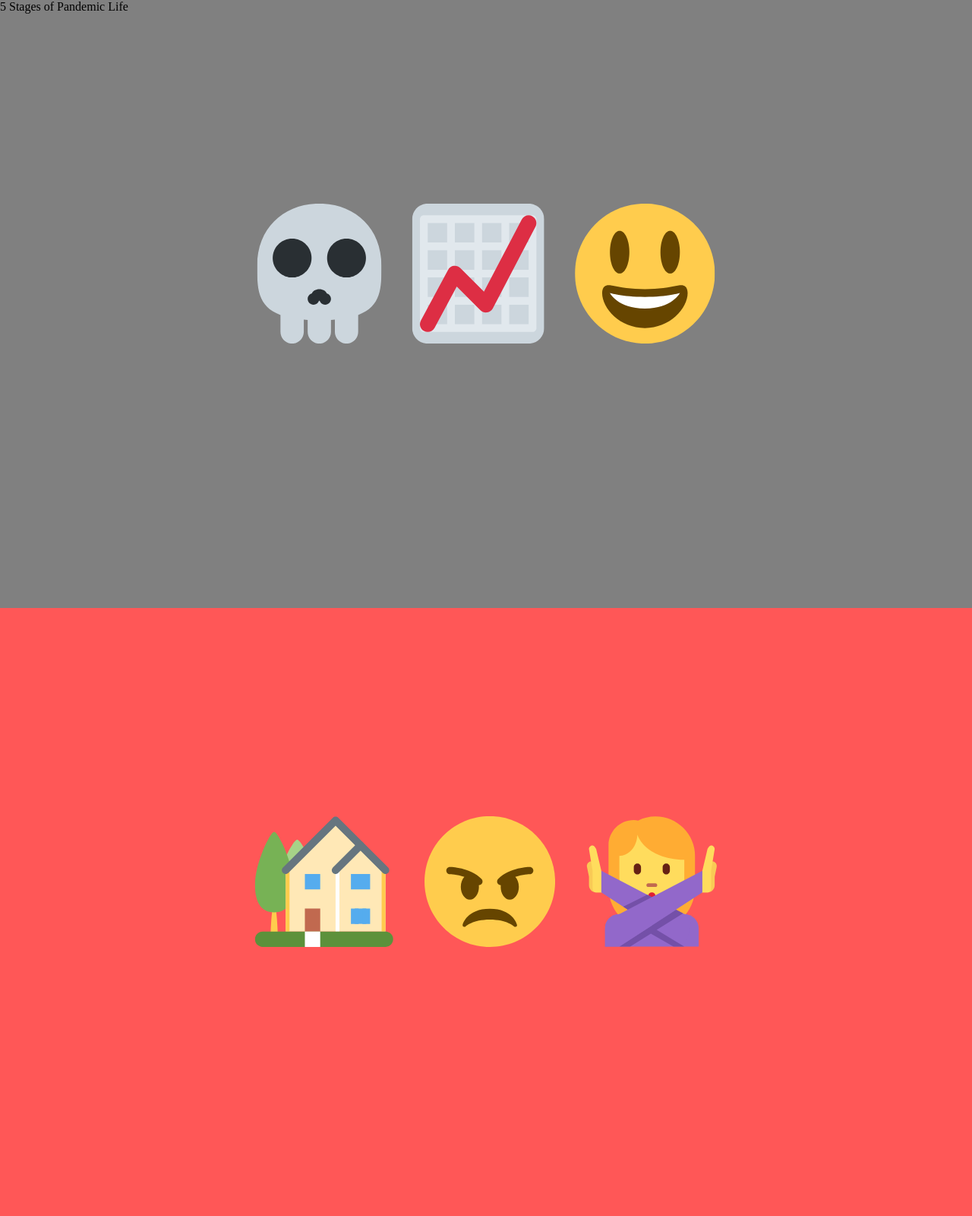
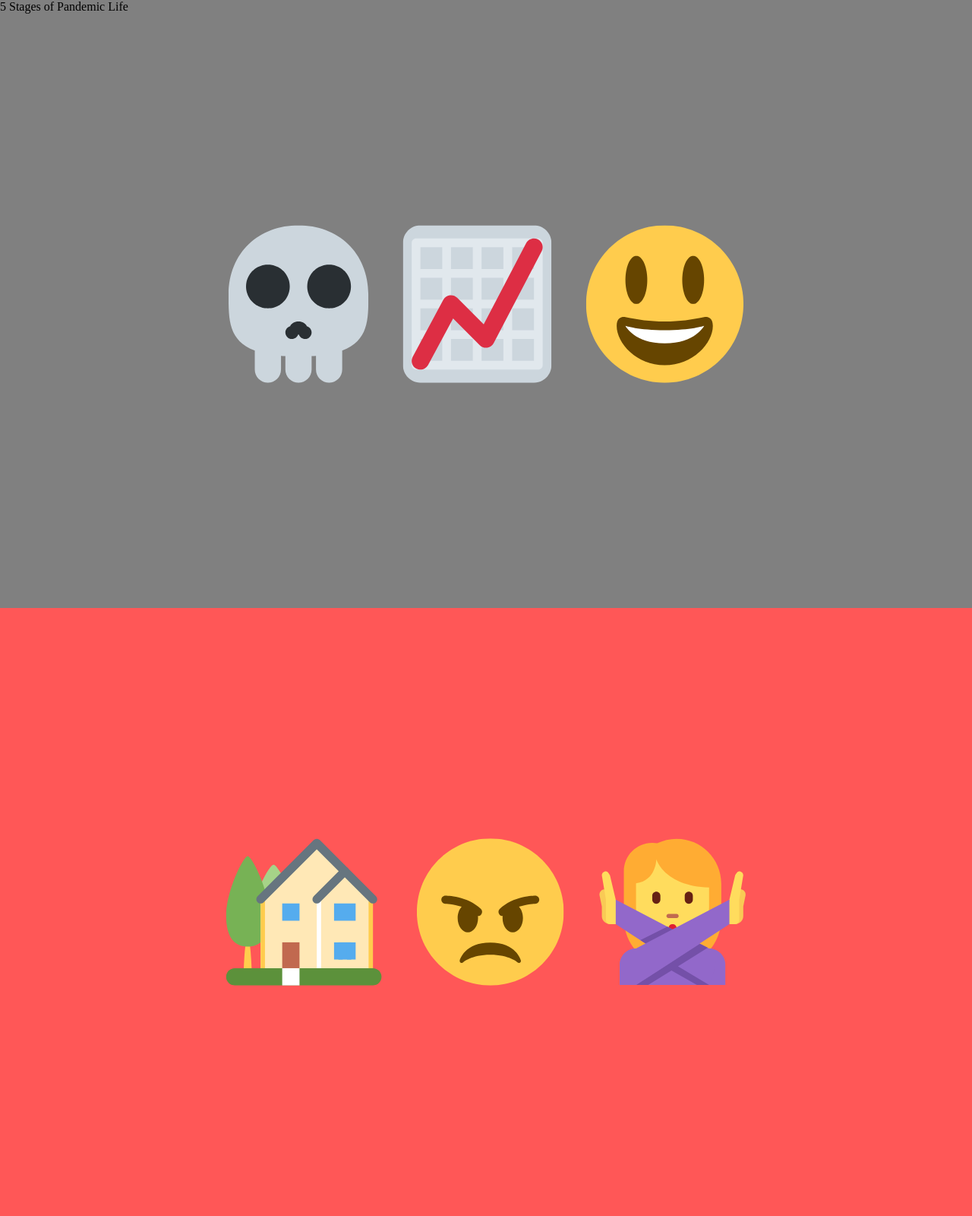
Before and after one commit to ukanlei/stages-of-pandemic-life, a plain HTML site: page index.html in a window 1280 px wide. Shown: the top 1600 px of the page at 76% size. Drawn offline with Linux system fonts and the light colour scheme.

Commit message:
Revert "center image vertically". Center background image

```diff
--- a/index.html
+++ b/index.html
@@ -9,21 +9,10 @@
 </head>
 <body>
     <header>5 Stages of Pandemic Life</header>
-    <section class="denial_img">
-        <img class="denial_img" src="img/Denial.svg" alt="Denial">
-    </section>
-    <section class="anger_img">
-        <img class="denial_img" src="img/Anger.svg" alt="Denial">
-    </section>
-    <section class="bargain_img">
-        <img class="denial_img" src="img/Bargaining.svg" alt="Denial">
-    </section>
-    <section class="depress_img">
-        <img class="denial_img" src="img/sadness.svg" alt="Denial">
-    </section>
-    <section class="accept_img">
-        <img class="denial_img" src="img/Acceptance.svg" alt="Denial">
-    </section>
-
+    <section class="denial_img"></section>
+    <section class="anger_img"></section>
+    <section class="bargain_img"></section>
+    <section class="depress_img"></section>
+    <section class="accept_img"></section>
 </body>
 </html>
--- a/style.css
+++ b/style.css
@@ -8,22 +8,28 @@ header {
 
 section {
   height: 100vh;
+  background-position: center;
 }
 
-section.denial_img {
+.denial_img {
+  background-image: url(img/Denial.svg);
   background-color: grey;
 }
 
 .anger_img {
+  background-image: url(img/Anger.svg);
   background-color: #ff5757;
 }
 .bargain_img {
+  background-image: url(img/Bargaining.svg);
   background-color: #c9e265;
 }
 .depress_img {
+  background-image: url(img/sadness.svg);
   background-color: #03989e;
 }
 .accept_img {
+  background-image: url(img/Acceptance.svg);
   background-color: white;
 }
 
```
